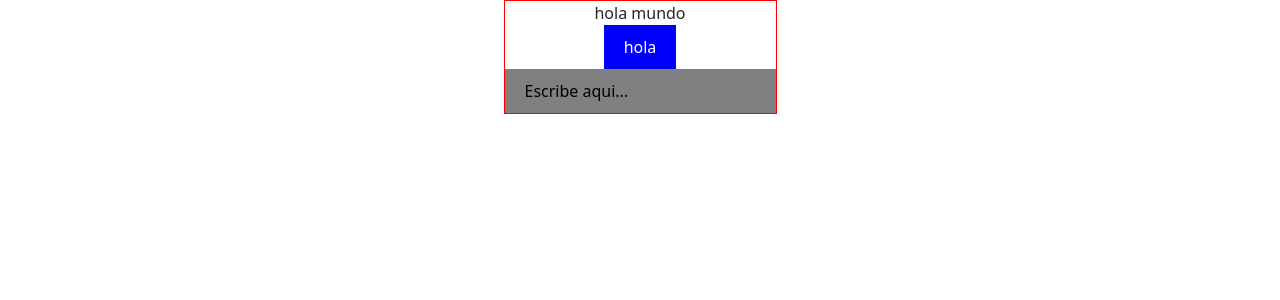
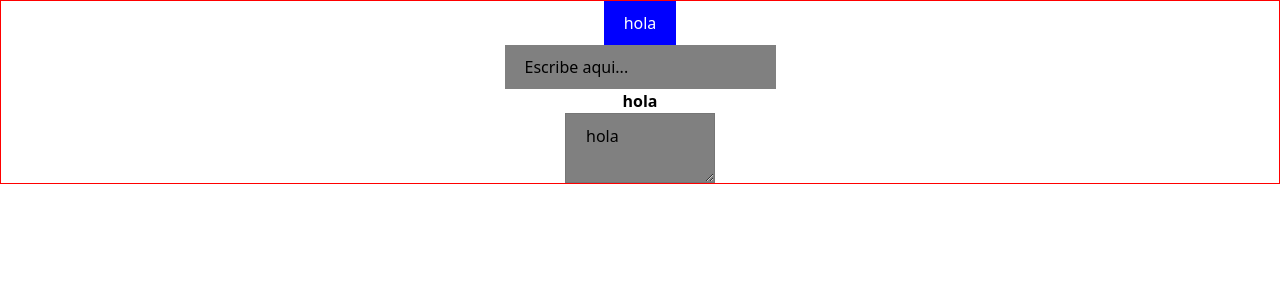
Before and after one commit to Samero0/ReleaseNotesGenerator, a React (Vite) app: page / in a window 1280 px wide. Shown: the top 300 px of the page. Built offline with nearby package versions, Linux system fonts and the light colour scheme.

Commit message:
textBox Component created

```diff
--- /dev/null
+++ b/src/components/Textbox.tsx
@@ -0,0 +1,22 @@
+import { styled } from 'styled-components'
+
+interface TextBoxProps{
+    id: string;
+    placeholder: string;
+    value: string;
+}
+
+const StyledTextBox = styled.textarea`
+    padding: 10px 20px;
+    background-color: grey;
+    color: black;
+    width: 150px;
+`;
+
+const TextBox : React.FC<TextBoxProps> = ({id, placeholder, value}) => {
+    return (
+        <StyledTextBox id={id} placeholder={placeholder} value={value}/>
+    );
+}
+
+export default TextBox;
--- a/src/index.css
+++ b/src/index.css
@@ -1,6 +1,6 @@
-body{
+/* body{
     display: flex;
     flex-direction: column;
     align-items: center;
     justify-content: center;
-}
+} */
--- a/src/main.tsx
+++ b/src/main.tsx
@@ -5,6 +5,8 @@ import './index.css'
 import { styled } from 'styled-components'
 import Button from "./components/Button.tsx"
 import Input from "./components/Input.tsx"
+import Label from "./components/Label.tsx"
+import TextBox from "./components/Textbox.tsx"
 
 const Display = styled.div`
   display: flex;
@@ -20,9 +22,10 @@ const Display = styled.div`
 createRoot(document.getElementById('root')!).render(
   <StrictMode>
     <Display>
-      <div>hola mundo</div>
       <Button onClick={() => console.log('hola')} text='hola'></Button>
-      <Input id='example_1' placeholder='Escribe aqui...'/>
+      <Input id ='example_1' placeholder='Escribe aqui...'/>
+      <Label id ='example_1' text='hola'></Label>
+      <TextBox id='example_2' placeholder='Escribe aqui...' value='hola'/>
     </Display>
   </StrictMode>
 )
```
